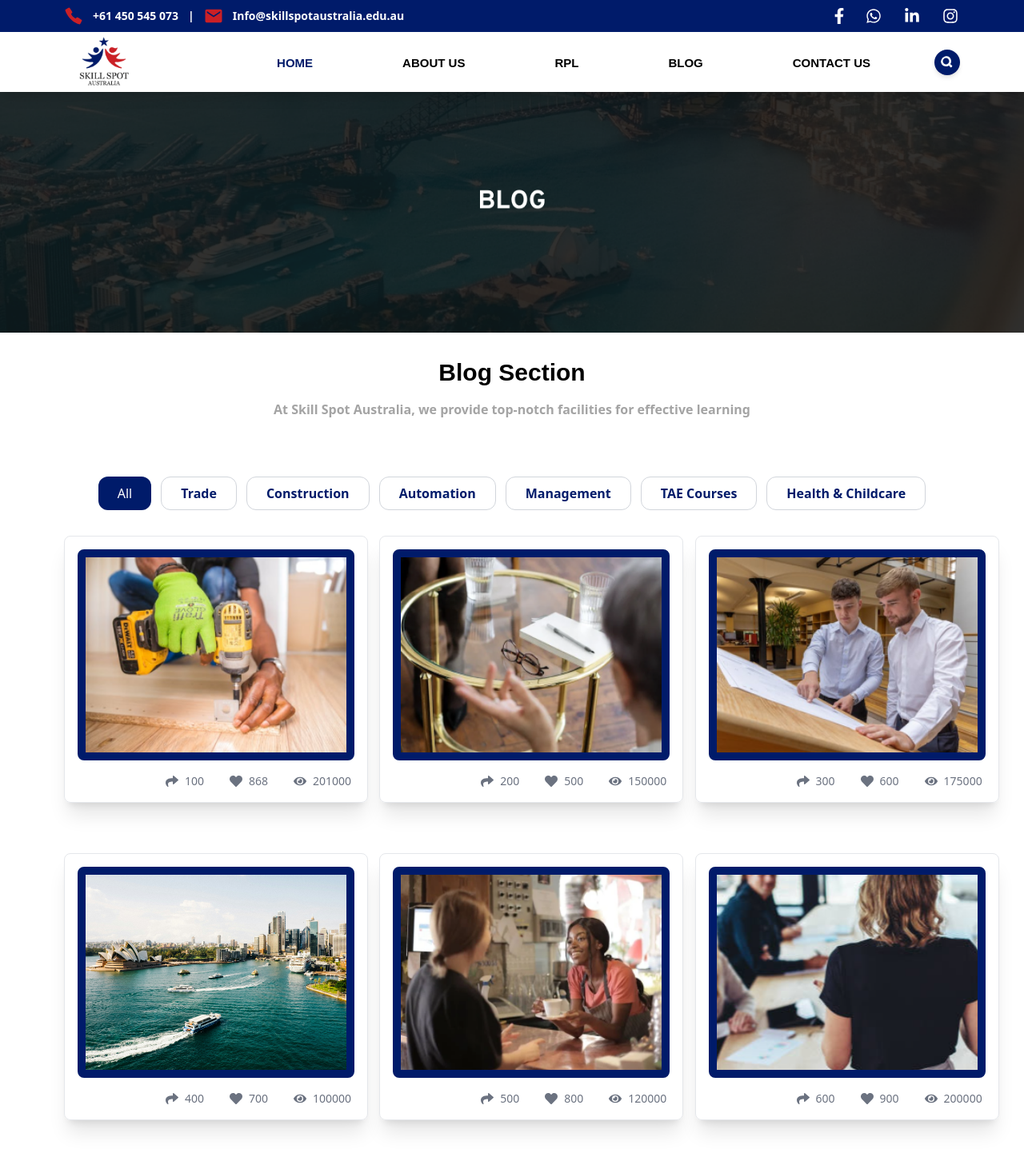
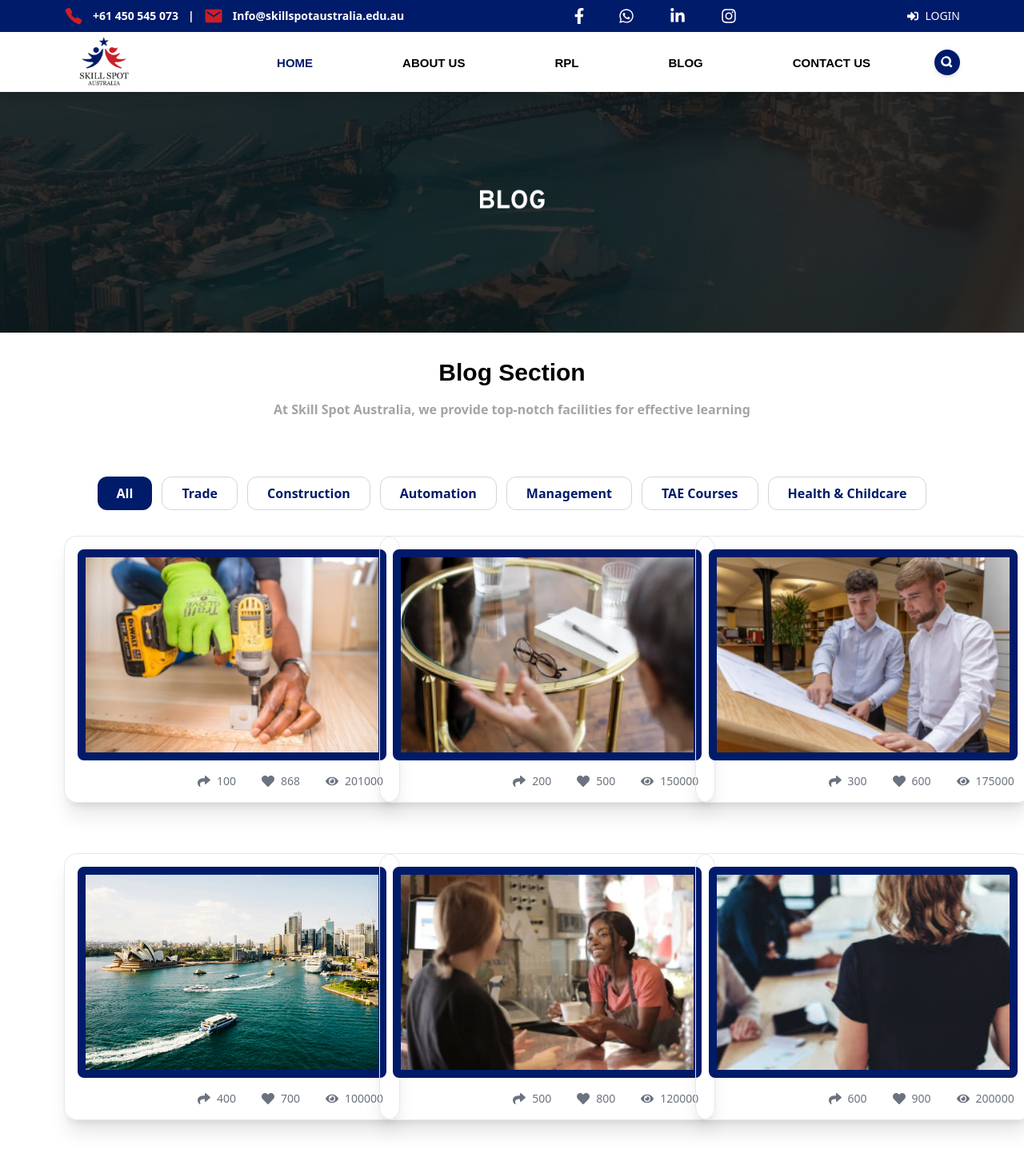
Before and after one commit to RojuGhimire/SkillSpotAus, a React (Vite) app: page /blog in a window 1280 px wide. Shown: the top 1462 px of the page at 80% size. Built offline with nearby package versions, Linux system fonts and the light colour scheme.

Commit message:
added in blog

```diff
--- a/src/Pages/Blog.tsx
+++ b/src/Pages/Blog.tsx
@@ -2,7 +2,7 @@ import { useState } from "react";
 import Header from "@/components/Header";
 import Footer from "@/components/sections/Footer";
 import { Footer2 } from "@/components/sections/Footer2";
-import { FaEye, FaHeart, FaShare } from "react-icons/fa";
+import { FaEye, FaHeart, FaRegBookmark, FaShare } from "react-icons/fa";
 
 interface Blogs {
   id: number;
@@ -11,6 +11,7 @@ interface Blogs {
   shares: number;
   likes: number;
   views: number;
+  date: string;
 }
 
 const blog: Blogs[] = [
@@ -21,6 +22,7 @@ const blog: Blogs[] = [
     shares: 100,
     likes: 868,
     views: 201000,
+    date: "MAR 10 2023",
   },
   {
     id: 2,
@@ -29,6 +31,7 @@ const blog: Blogs[] = [
     shares: 200,
     likes: 500,
     views: 150000,
+    date: "MAR 10 2023",
   },
   {
     id: 3,
@@ -37,6 +40,7 @@ const blog: Blogs[] = [
     shares: 300,
     likes: 600,
     views: 175000,
+    date: "MAR 10 2023",
   },
   {
     id: 4,
@@ -45,6 +49,7 @@ const blog: Blogs[] = [
     shares: 400,
     likes: 700,
     views: 100000,
+    date: "MAR 10 2023",
   },
   {
     id: 5,
@@ -53,6 +58,7 @@ const blog: Blogs[] = [
     shares: 500,
     likes: 800,
     views: 120000,
+    date: "MAR 10 2023",
   },
   {
     id: 6,
@@ -61,6 +67,7 @@ const blog: Blogs[] = [
     shares: 600,
     likes: 900,
     views: 200000,
+    date: "MAR 10 2023",
   },
   {
     id: 7,
@@ -69,6 +76,7 @@ const blog: Blogs[] = [
     shares: 700,
     likes: 1000,
     views: 250000,
+    date: "MAR 10 2023",
   },
   {
     id: 8,
@@ -77,11 +85,13 @@ const blog: Blogs[] = [
     shares: 800,
     likes: 1100,
     views: 300000,
+    date: "MAR 10 2023",
   },
 ];
 
 const Blog = () => {
   const [activeCategory, setActiveCategory] = useState<string>("All");
+  // const router = useRouter();  // Initialize the router
 
   const filteredBlog =
     activeCategory === "All"
@@ -98,6 +108,10 @@ const Blog = () => {
     "Health & Childcare",
   ];
 
+  // const handleReadMore = () => {
+  //   router.push("/Blog1");  // Navigate to Blog1 component
+  // };
+
   return (
     <div className="w-full">
       <Header />
@@ -109,7 +123,8 @@ const Blog = () => {
               Blog Section
             </h2>
             <p className="text-center text-[#A4A4A4] font-semibold mb-8">
-              At Skill Spot Australia, we provide top-notch facilities for effective learning
+              At Skill Spot Australia, we provide top-notch facilities for
+              effective learning
             </p>
           </div>
           <div className="flex justify-center flex-wrap gap-3 mb-8">
@@ -119,7 +134,7 @@ const Blog = () => {
                 onClick={() => setActiveCategory(category)}
                 className={`px-6 py-2 rounded-xl ${
                   activeCategory === category
-                    ? "bg-primary text-white"
+                    ? "bg-primary text-white  font-bold"
                     : "bg-white text-primary font-bold border border-gray-300"
                 } transition-colors duration-300`}
               >
@@ -127,18 +142,48 @@ const Blog = () => {
               </button>
             ))}
           </div>
-          <div className="flex items-center  px-10 md:px-0  justify-center ">
-            <div className="grid grid-cols-1 sm:grid-cols-2 lg:grid-cols-3 gap-[63px] w-full lg:w-[1268px]  items-center justify-center">
+          <div className="flex items-center px-10 md:px-0 justify-center">
+            <div className="grid grid-cols-1 sm:grid-cols-2 lg:grid-cols-3 gap-[63px] w-full lg:w-[1368px] items-center justify-center">
               {filteredBlog.map((blog) => (
-                <div key={blog.id} className="w-[380px] ">
-                  <div className="relative border rounded-lg shadow-xl overflow-hidden pb-4">
-                    <div className="p-4">
+                <div
+                  key={blog.id}
+                  className="w-[420px] relative border rounded-2xl shadow-xl pb-4"
+                >
+                  <div className="relative p-4">
                     {blog.image ? (
+                      <div className="relative group">
                         <img
                           src={blog.image}
                           className="w-full h-[200px] sm:h-[250px] md:h-[264px] border-primary border-[5px] sm:border-[7px] md:border-[10px] rounded-lg object-cover"
                           alt={blog.category}
                         />
+
+                        {/* Hover overlay inside the image */}
+                        <div className="absolute font-overpass inset-2 bg-black  bg-opacity-60 opacity-0 group-hover:opacity-100 transition-opacity duration-300 flex flex-col justify-center items-center">
+                          <div className="absolute top-4 right-4 flex flex-col space-y-4">
+                            <FaHeart className="text-white text-xl cursor-pointer" />
+                            <FaRegBookmark className="text-white text-xl cursor-pointer" />
+                          </div>
+                          <div className="mt-20 px-4 ">
+                            <h3 className="text-white text-2xl font-bold mb-2">
+                              {blog.category}
+                            </h3>
+                            <p className="text-sm text-white underline mb-2">
+                              {blog.date}
+                            </p>
+                            <p className="text-white text-start mb-2">
+                              Lorem Ipsum is simply dummy text of the printing
+                              and typesetting industry...
+                            </p>
+                            <button
+                              // onClick={handleReadMore}
+                              className="text-sm text-secondary underline"
+                            >
+                              Read More
+                            </button>
+                          </div>
+                        </div>
+                      </div>
                     ) : (
                       <div className="w-full h-[200px] bg-gray-200 flex items-center justify-center text-gray-500">
                         No Image Available
@@ -148,16 +193,21 @@ const Blog = () => {
                   <div className="flex justify-end space-x-8 px-5  items-center">
                     <div className="flex items-center space-x-2">
                       <FaShare className="text-gray-500" />
-                        <span className="text-sm text-gray-500">{blog.shares}</span>
+                      <span className="text-sm text-gray-500">
+                        {blog.shares}
+                      </span>
                     </div>
                     <div className="flex items-center space-x-2">
                       <FaHeart className="text-gray-500" />
-                        <span className="text-sm text-gray-500">{blog.likes}</span>
+                      <span className="text-sm text-gray-500">
+                        {blog.likes}
+                      </span>
                     </div>
                     <div className="flex items-center space-x-2">
                       <FaEye className="text-gray-500" />
-                        <span className="text-sm text-gray-500">{blog.views}</span>
-                      </div>
+                      <span className="text-sm text-gray-500">
+                        {blog.views}
+                      </span>
                     </div>
                   </div>
                 </div>
@@ -165,9 +215,9 @@ const Blog = () => {
             </div>
           </div>
         </div>
-      </div>
         <Footer />
         <Footer2 />
+      </div>
     </div>
   );
 };
--- a/src/components/Header.tsx
+++ b/src/components/Header.tsx
@@ -9,6 +9,7 @@ import {
   FaInstagram,
   FaSearch,
   FaBars,
+  FaSignInAlt,
 } from "react-icons/fa";
 import { IoCallSharp } from "react-icons/io5";
 import { IoMdMail } from "react-icons/io";
@@ -58,11 +59,15 @@ export default function Header() {
         </div>
 
         {/* Social Icons */}
-        <div className="flex items-center gap-6">
+        <div className="flex items-center gap-10">
           <FaFacebookF className="hover:text-gray-300 cursor-pointer transition duration-300 h-[20px]" />
           <FaWhatsapp className="hover:text-gray-300 cursor-pointer transition duration-300 h-[20px] w-[24px]" />
           <FaLinkedinIn className="hover:text-gray-300 cursor-pointer transition duration-300 h-[20px] w-[24px]" />
           <FaInstagram className="hover:text-gray-300 cursor-pointer transition duration-300 h-[20px] w-[24px] " />
+        </div>
+        <div className="flex items-center space-x-2">
+          <FaSignInAlt className="cursor-pointer" />
+          <span className="text-sm cursor-pointer">LOGIN</span>
         </div>
       </div>
 
@@ -112,7 +117,6 @@ export default function Header() {
                 </motion.li>
               ))}
             </ul>
-
 
             {/* Hamburger Menu Icon */}
             <div className="lg:hidden">
```
Lines whose indentation alone changed are shown as unchanged.
